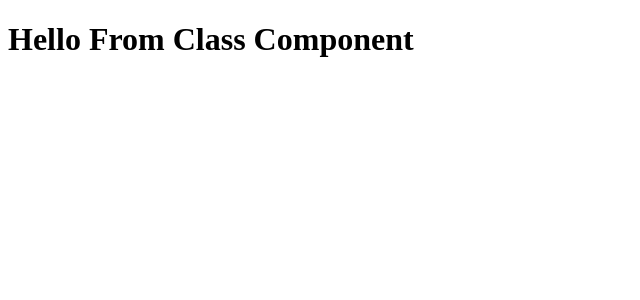
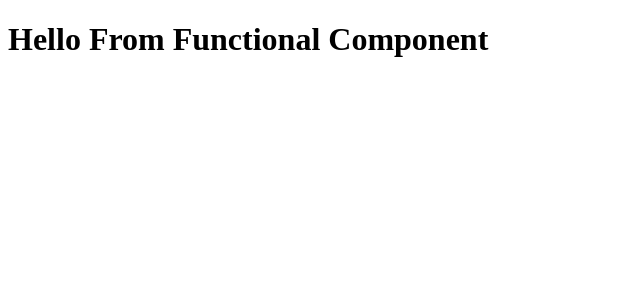
Before and after one commit to AmanSultanBaig/Reactjs-practice, a React (Create React App) app in the folder react-basic/: page / in a window 1280 px wide. Shown: the top 300 px of the page, without its empty margins (0-640 px from the left). Built offline with nearby package versions, Linux system fonts and the light colour scheme.

Commit message:
props passed with example with both components - functional - class based

```diff
--- a/react-basic/src/components/App.js
+++ b/react-basic/src/components/App.js
@@ -1,16 +1,21 @@
 import React from 'react';
 
 // hello from functional component
-// function app() {
-//     return <h1>Hello From Functional Component</h1>
-// }
+function app({Name}) {
+    // passing props
+    return <h1>Hello From {Name}</h1>
+}
 
 // hello from class component
-class app extends React.Component {
-    render() {
-        return <h1>Hello From Class Component</h1>
-    }
-}
+// class app extends React.Component {
+//     // passing props
+//     constructor(props){
+//         super(props);
+//     }
+//     render() {
+//         return <h1>Hello From {this.props.Name}</h1>
+//     }
+// }
 
 
 export default app;
--- a/react-basic/src/index.js
+++ b/react-basic/src/index.js
@@ -5,7 +5,7 @@ import ReactDOM from 'react-dom';
 import App from './components/App'
 
 ReactDOM.render(
-  <App />
+  <App Name="Functional Component"/>
   , document.getElementById('root'))
 
 // If you want your app to work offline and load faster, you can change
```
